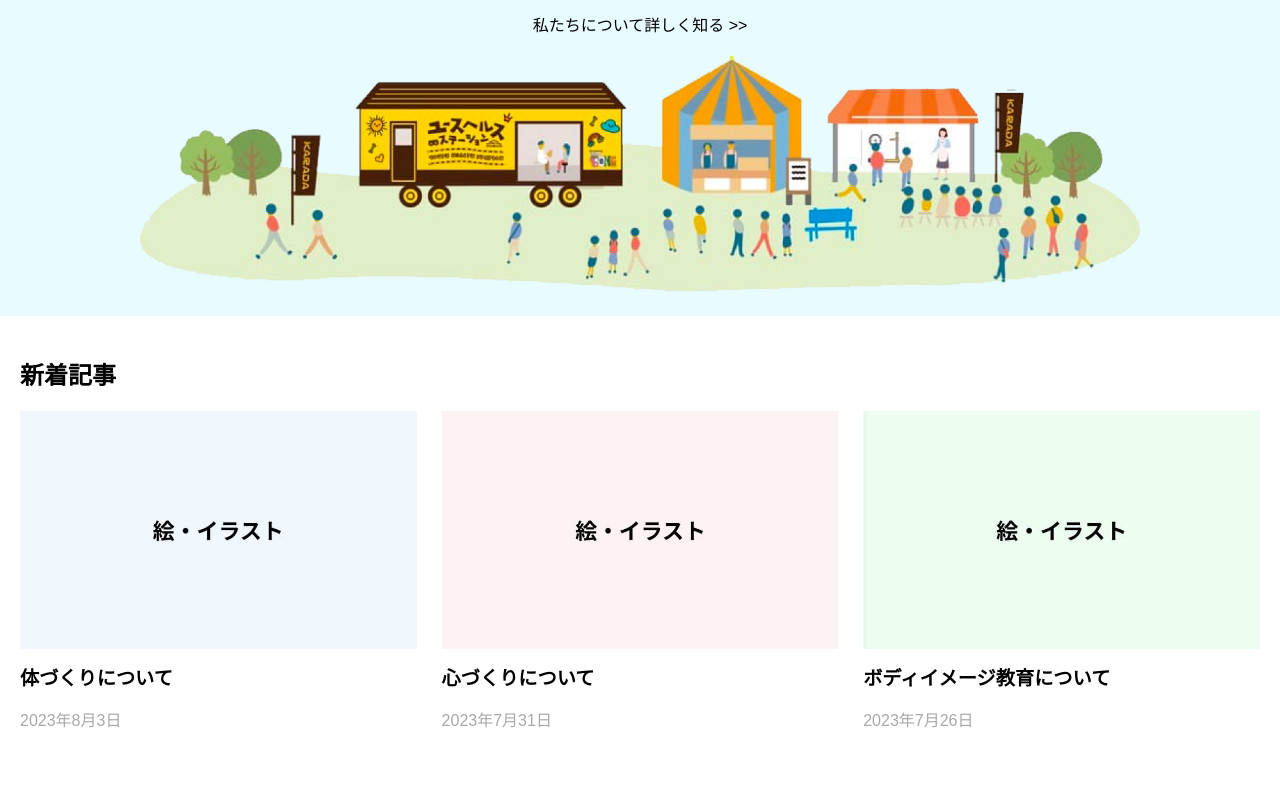
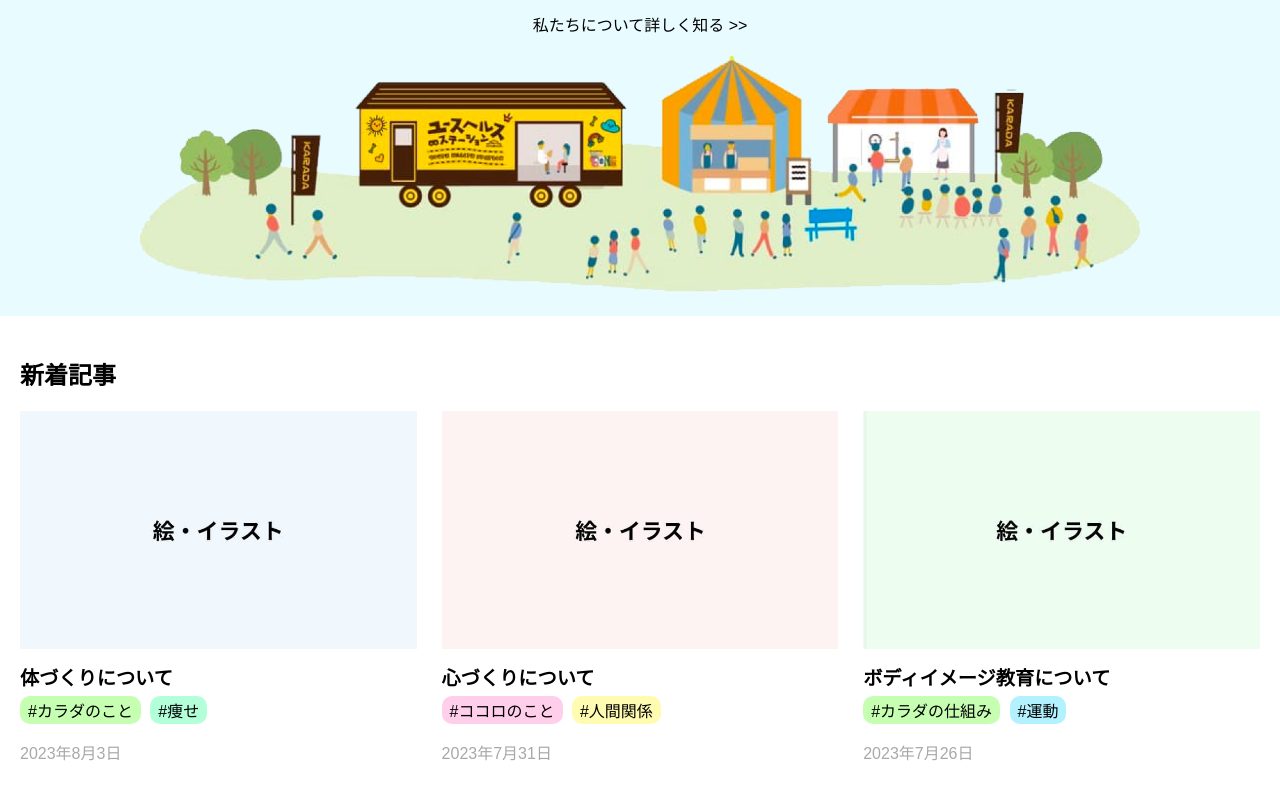
Before and after one commit to infinity-jp/health-demo-site, a plain HTML site: page index.html in a window 1280 px wide. Shown: the part 513-1313 px from the top of the page. Before the commit the page ends 1280 px from the top, so only its background shows below. Drawn offline with Linux system fonts and the light colour scheme.

Commit message:
create tag

```diff
--- a/index.html
+++ b/index.html
@@ -58,16 +58,36 @@
             <div class="article">
               <img src="post_image01.jpg" alt="Article 1" />
               <h2>体づくりについて</h2>
+              <div class="tags">
+                <span class="tag" style="background-color: #c6ffb2"
+                  >#カラダのこと</span
+                >
+                <span class="tag" style="background-color: #b2ffda">#痩せ</span>
+              </div>
               <p>2023年8月3日</p>
             </div>
             <div class="article">
               <img src="post_image02.jpg" alt="Article 2" />
               <h2>心づくりについて</h2>
+              <div class="tags">
+                <span class="tag" style="background-color: #ffceeb"
+                  >#ココロのこと</span
+                >
+                <span class="tag" style="background-color: #fffcb2"
+                  >#人間関係</span
+                >
+              </div>
               <p>2023年7月31日</p>
             </div>
             <div class="article">
               <img src="post_image03.jpg" alt="Article 3" />
               <h2>ボディイメージ教育について</h2>
+              <div class="tags">
+                <span class="tag" style="background-color: #c6ffb2"
+                  >#カラダの仕組み</span
+                >
+                <span class="tag" style="background-color: #b2f1ff">#運動</span>
+              </div>
               <p>2023年7月26日</p>
             </div>
           </div>
--- a/style.css
+++ b/style.css
@@ -93,8 +93,20 @@ body {
 .article h2 {
     font-size: 1.2em;
     font-weight: bold;
-    margin: 10px 0;
+    margin: 10px 0 0;
     color: #000000;
+}
+
+.article .tags {
+    margin: 5px 0;
+}
+
+.article .tags .tag {
+    display: inline-block;
+    color: #000000;
+    padding: 2px 8px;
+    margin-right: 5px;
+    border-radius: 10px;
 }
 
 .article p {
```
